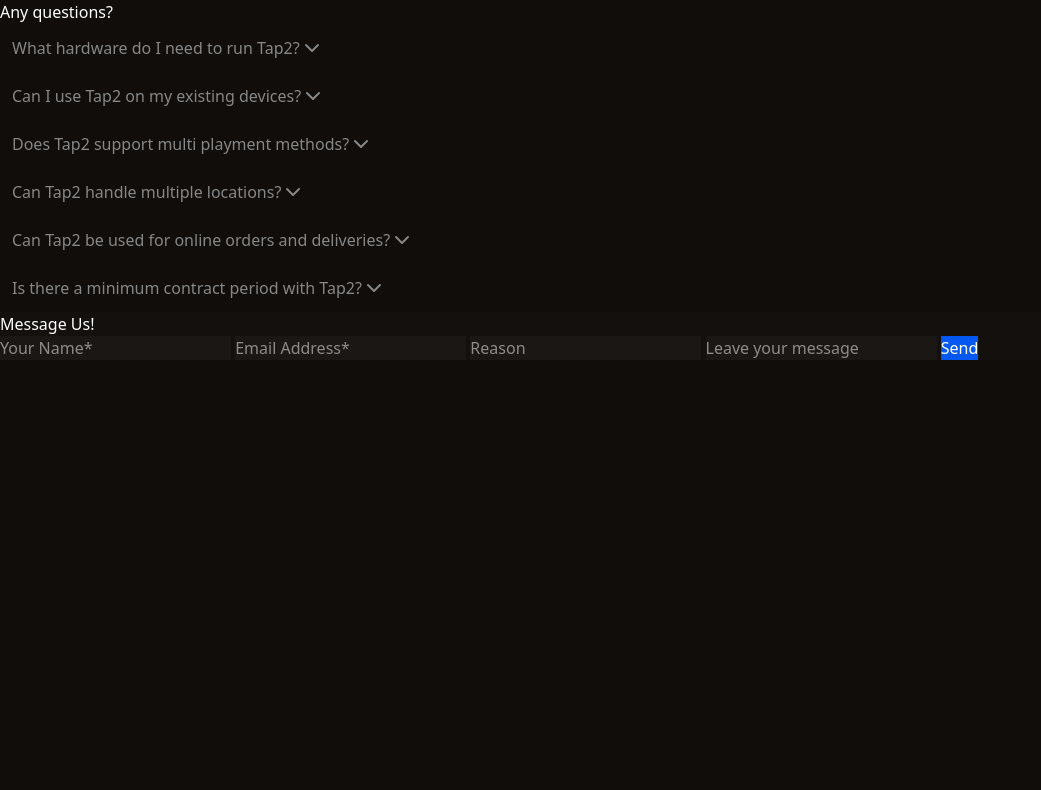
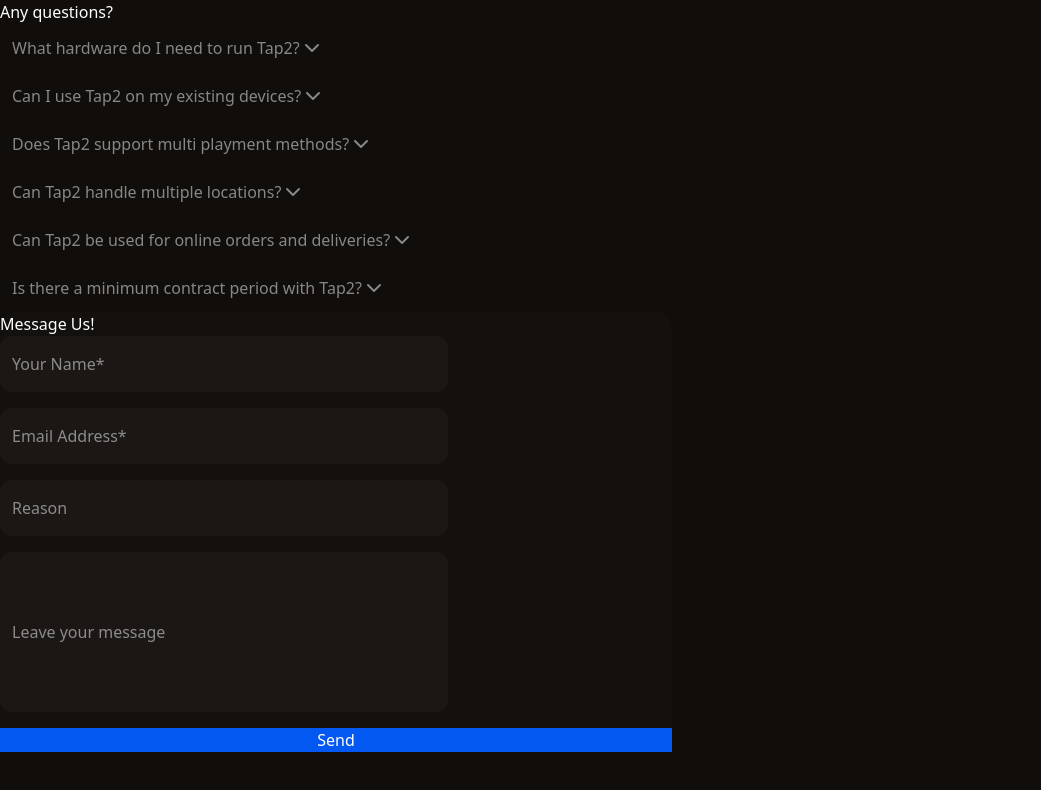
Before and after one commit to noa-minha/Tap2SecondProject, a SvelteKit app: page / in a window 1280 px wide. Shown: the top 790 px of the page, without its empty margins (0-1041 px from the left). Built offline with nearby package versions, Linux system fonts and the light colour scheme.

Commit message:
stryling input boxes

```diff
--- a/src/routes/+page.svelte
+++ b/src/routes/+page.svelte
@@ -25,7 +25,7 @@
 <main class="min-h-screen bg-[#110D0A]">
 
     <section>
-        <h1 class="text-white"> Any questions?</h1>
+        <h1 class="text-white font-semi-bold font-inter"> Any questions?</h1>
             <div class="flex flex-col items-start w-2xl">
                 {#each questions as question, i}
                     <button on:click={() => questionsShow[i] = !questionsShow[i]} class="text-[#878787] m-3 flex flex-row justify-between">
@@ -39,16 +39,16 @@
             </div>
     </section>
 
-    <section class="bg-[#14100E]">
+    <section class="bg-[#14100E] md:w-2xl flex flex-col rounded-2xl">
         <h1 class="text-white"> Message Us!</h1>
         <input type="text" placeholder="Your Name*"
-        class="text-white bg-[#1B1715]"/>
+        class="text-white bg-[#1B1715] mb-4 w-2/3 h-14 p-3 rounded-xl"/>
         <input type="text" placeholder="Email Address*"
-        class="text-white bg-[#1B1715]"/>
+        class="text-white bg-[#1B1715] mb-4 w-2/3 h-14 p-3 rounded-xl"/>
         <input type="text" placeholder="Reason"
-        class="text-white bg-[#1B1715]"/>
+        class="text-white bg-[#1B1715] mb-4 w-2/3 h-14 p-3 rounded-xl"/>
         <input type="text" placeholder="Leave your message"
-        class="text-white bg-[#1B1715]"/>
+        class="text-white bg-[#1B1715] mb-4 w-2/3 h-40 p-3 rounded-xl"/>
         <button class="bg-[#0358f1] text-white">Send</button>
     </section>
 
--- /dev/null
+++ b/tailwind.config.js
@@ -0,0 +1,18 @@
+module.exports = {
+  content: [
+    './src/**/*.{html,js,svelte}', // Add Svelte files here
+    './node_modules/tailwindcss/**/*.js' // Include tailwind paths if necessary
+  ],
+  theme: {
+    extend: {
+      fontFamily: {
+        inter: ['Inter', 'sans-serif'],
+      },
+      fontWeight: {
+        'extra-light': 100,
+        'semi-bold': 600,
+      }
+    }
+  },
+  plugins: [],
+};
```
